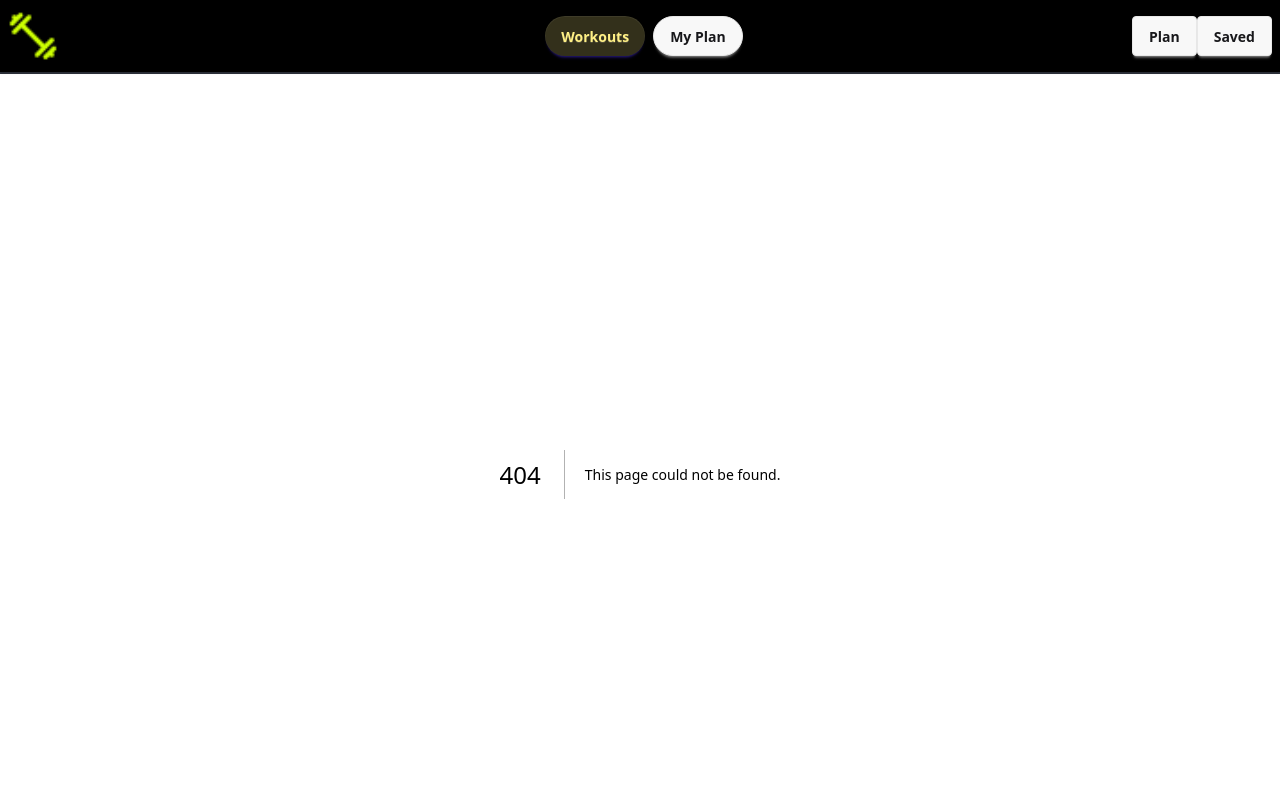
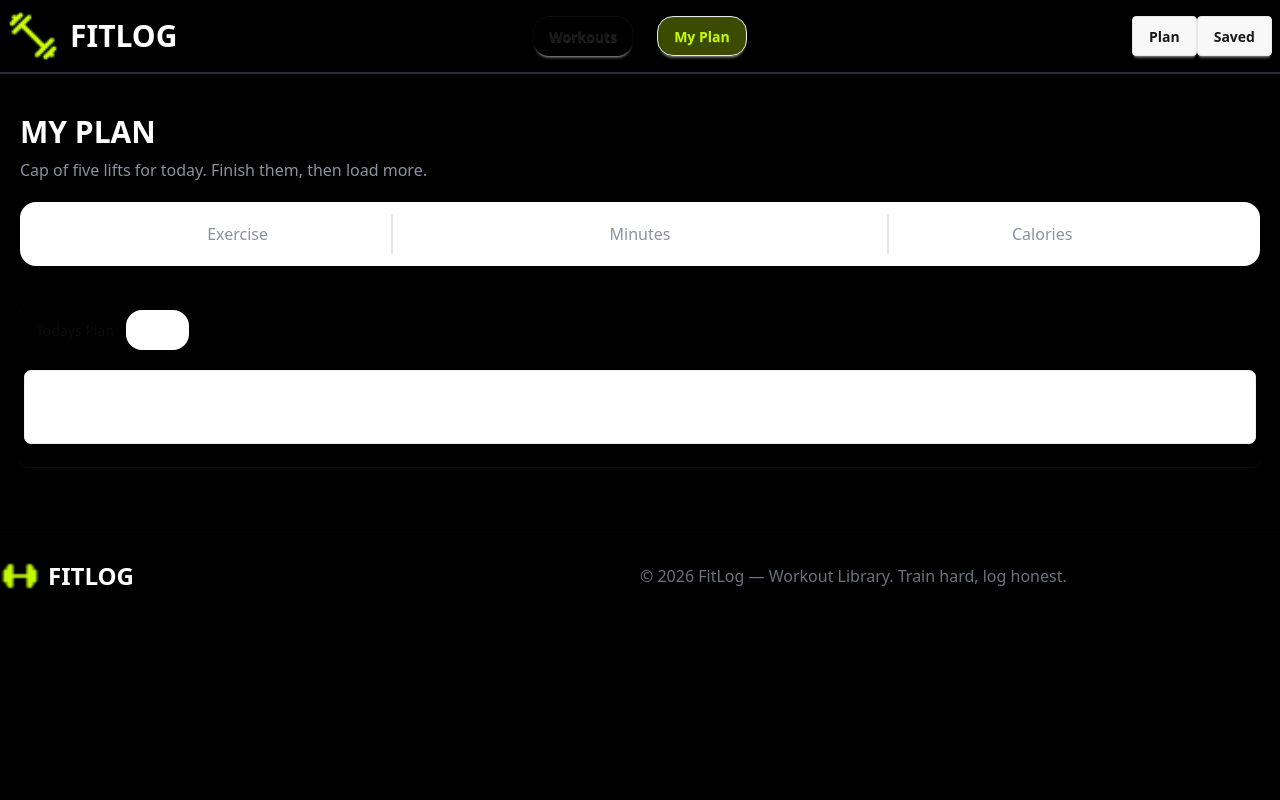
Before and after one commit to ZarzisAhmed/fitlog, a Next.js app: page /myPlan in a window 1280 px wide. Before the commit this address had no page. Shown: the top 800 px of the page. Built offline with nearby package versions, Linux system fonts and the light colour scheme.

Commit message:
MyPlan structure done

```diff
--- a/app/components/homepage/NavBar.tsx
+++ b/app/components/homepage/NavBar.tsx
@@ -1,28 +1,29 @@
+"use client";
 import Link from "next/link";
 import React from "react";
 import Image from "next/image";
+import { usePathname } from "next/navigation";
 
 const NavBar = () => {
+  const pathname = usePathname();
   const links = (
     <>
-      {" "}
-      <li>
-        <input
-          type="radio"
-          name="menu"
-          aria-label="Workouts"
-          defaultChecked
-          className="btn checked:bg-yellow-200/20 checked:text-yellow-200 checked:border-0 rounded-3xl mx-2"
-        />
-      </li>
-      <li>
-        <input
-          type="radio"
-          name="menu"
-          aria-label="My Plan"
-          className="btn checked:bg-yellow-200/20 checked:text-yellow-200 checked:border-0 rounded-3xl"
-        />
-      </li>
+      <div className="">
+        <Link href={"/"} className="px-3">
+          <button
+            className={`btn rounded-2xl ${pathname === "/" ? "bg-[#C2F800]/30 text-[#C2F800]" : "font-bold bg-black border-0 hover:bg-[#C2F800]/50 hover:text-[#C2F800]"}`}
+          >
+            Workouts
+          </button>
+        </Link>
+        <Link href={"/myPlan"} className="px-3">
+          <button
+            className={`btn rounded-2xl ${pathname === "/myPlan" ? "bg-[#C2F800]/30 text-[#C2F800]" : "font-bold bg-black border-0 hover:bg-[#C2F800]/50 hover:text-[#C2F800]"}`}
+          >
+            My Plan
+          </button>
+        </Link>
+      </div>
     </>
   );
   return (
--- /dev/null
+++ b/app/components/myPlanPage/MyPlanLayout.tsx
@@ -0,0 +1,60 @@
+import React from "react";
+
+const MyPlanLayout = () => {
+  return (
+    <div className="container mx-auto px-10 md:px-5 lg:px-5">
+      <h1 className="pt-10 pb-2 text-3xl font-bold font-stretch-50%">
+        MY PLAN
+      </h1>
+      <p className="text-[#8A92A0]">
+        Cap of five lifts for today. Finish them, then load more.
+      </p>
+      <div className="bg-base-100 rounded-2xl grid grid-cols-1 md:grid-cols-5 my-5">
+        <div>
+          <p className="text-[#8A92A0] text-center pt-5 md:py-5 md:text-right">
+            Exercise
+          </p>
+        </div>
+        <div className=" divider mx-5 md:divider-horizontal md:my-3 md:mx-auto "></div>
+
+        <div>
+          <p className="text-[#8A92A0] text-center md:py-5">Minutes</p>
+        </div>
+        <div className=" divider mx-5 md:divider-horizontal md:my-3 md:mx-auto "></div>
+
+        <div>
+          <div>
+            <p className="text-[#8A92A0] text-center pb-5 md:py-5 md:text-left">
+              Calories
+            </p>
+          </div>
+        </div>
+      </div>
+      {/* name of each tab group should be unique */}
+      <div className="tabs tabs-box my-10 bg-black">
+        <input
+          type="radio"
+          name="my_tabs_6"
+          className="tab rounded-2xl"
+          aria-label="Todays Plan"
+        />
+        <div className="tab-content bg-base-100 border-base-300 p-6 my-5">
+          Tab content 1
+        </div>
+
+        <input
+          type="radio"
+          name="my_tabs_6"
+          className="tab rounded-2xl"
+          aria-label="Saved"
+          defaultChecked
+        />
+        <div className="tab-content bg-base-100 border-base-300 p-6 my-5">
+          Tab content 2
+        </div>
+      </div>
+    </div>
+  );
+};
+
+export default MyPlanLayout;
--- /dev/null
+++ b/app/myPlan/layout.tsx
@@ -0,0 +1,13 @@
+import React from "react";
+import MyPlanLayout from "../components/myPlanPage/MyPlanLayout";
+
+const layout = ({ children }: { children: React.ReactNode }) => {
+  return (
+    <div>
+      <MyPlanLayout></MyPlanLayout>
+      {children}
+    </div>
+  );
+};
+
+export default layout;
--- /dev/null
+++ b/app/myPlan/page.tsx
@@ -0,0 +1,7 @@
+import React from "react";
+
+const page = () => {
+  return <div></div>;
+};
+
+export default page;
```
Also changed, not shown: app/components/cards/WorkoutDetailsCard.tsx (+22 -4 lines).
